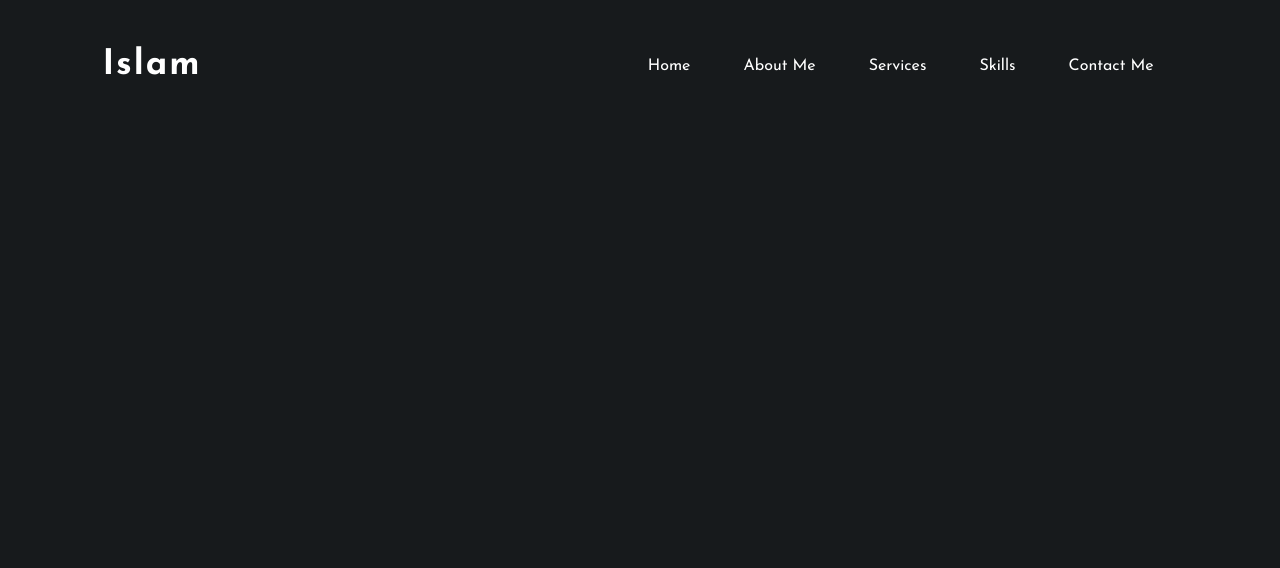
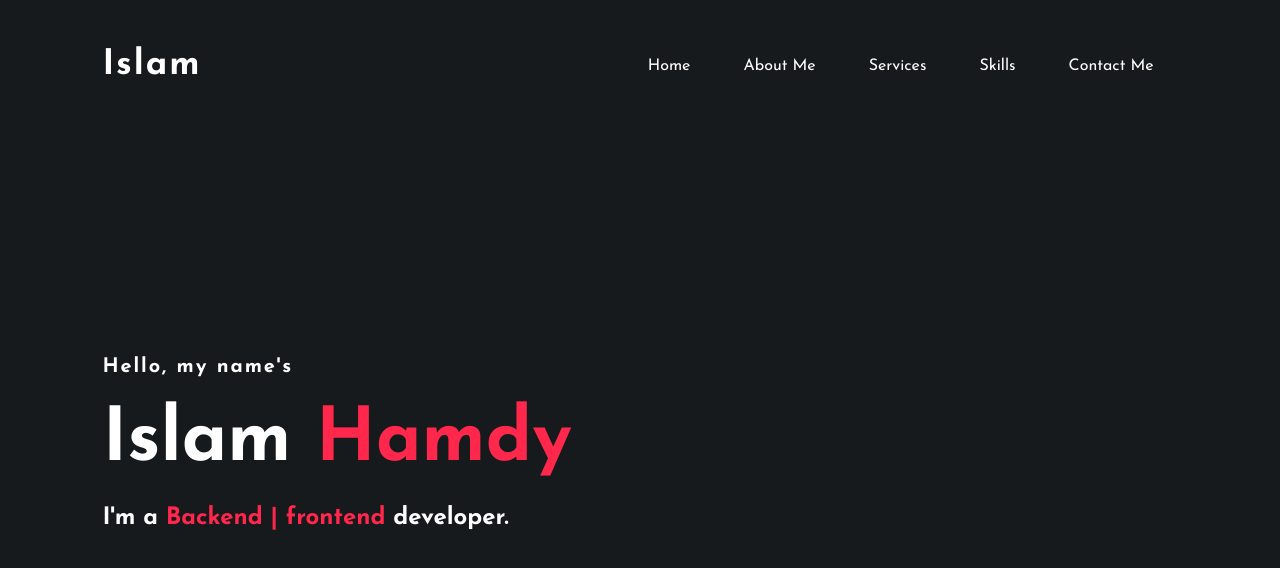
Before and after one commit to Islam412/My_Portfolio, a plain HTML site: page index.html in a window 1280 px wide. Drawn offline with Linux system fonts and the light colour scheme.

Commit message:
desing span p1

```diff
--- a/css/style.css
+++ b/css/style.css
@@ -23,6 +23,12 @@ html {
     width: 100%;
     height: 100vh;
     background-color: var(--bgcolor-1);
+    display: flex;
+    flex-direction: column;
+}
+
+span {
+    color: var(--primarycolor);
 }
 
 h2{
@@ -56,3 +62,24 @@ nav ul li a {
 nav ul li a:hover{
     color: var(--primarycolor);
 }
+
+.content {
+    flex-grow: 1;
+    padding: 0 var(--padding);
+    display: flex;
+    align-items: center;
+}
+
+h1 {
+    font-size: 4.65rem;
+    margin: 1.7rem 0;
+}
+
+h3{
+    font-size: 1.5rem;
+}
+
+h4 {
+    font-size: 1.25rem;
+    letter-spacing: 0.12rem;
+}
--- a/index.html
+++ b/index.html
@@ -23,6 +23,13 @@
                 <li><a href="#home">Contact Me</a></li>
             </ul>
         </nav>
+        <div class="content">
+            <div class="container-texts">
+                <h4>Hello, my name's</h4>
+                <h1>Islam <span>Hamdy</span></h1>
+                <h3>I'm a <span>Backend | frontend</span> developer.</h3>
+            </div>
+        </div>
     </section>
 </body>
 </html>
```
